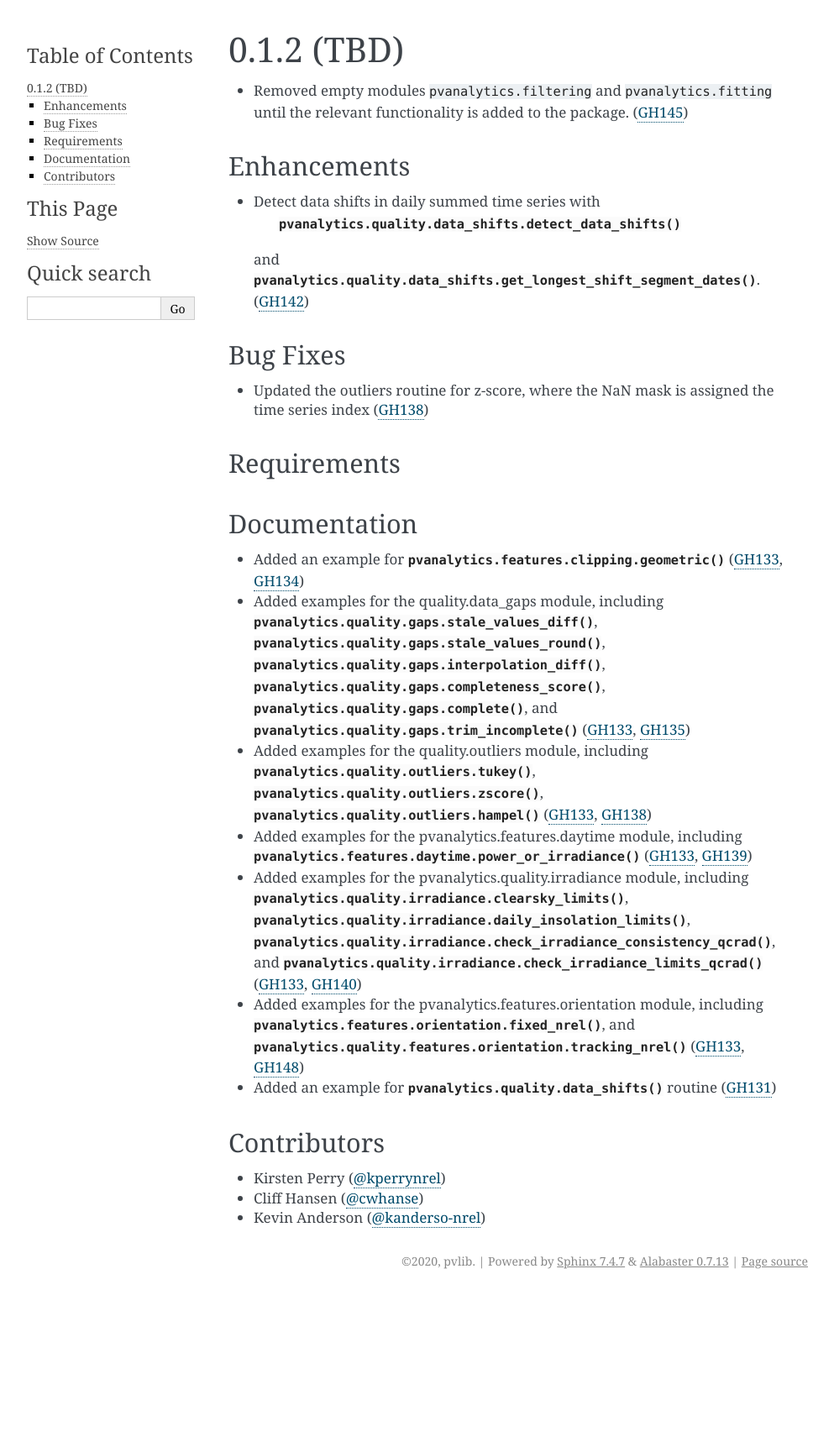
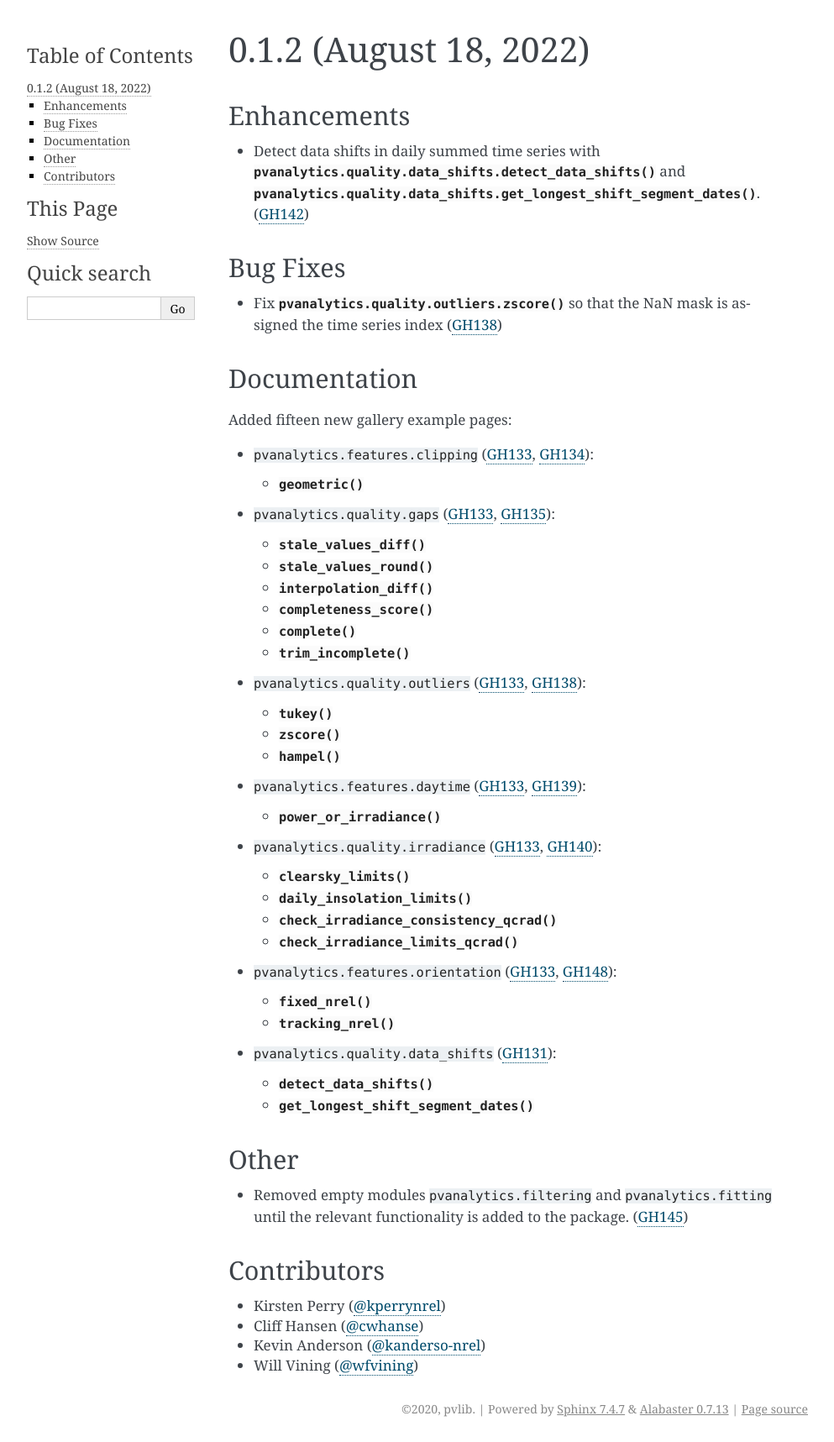
Before and after one commit to pvlib/pvanalytics, a Sphinx documentation site: the page built from docs/whatsnew/0.1.2.rst, in a window 1280 px wide. Shown: the whole page at 84% size, without its empty margins (148-1141 px from the left). Built offline with Sphinx 7.4.7, drawn with Linux system fonts in a browser that asks for light colours; pages that are not in the unit, such as notebooks, are missing from menus; before the commit the page ends 1541 px from its top, so only the background shows below that.

Commit message:
whatsnew cleanup

```diff
--- a/docs/whatsnew/0.1.2.rst
+++ b/docs/whatsnew/0.1.2.rst
@@ -1,60 +1,68 @@
 .. _whatsnew_012:
 
-0.1.2 (TBD)
--------------------------
-
-* Removed empty modules ``pvanalytics.filtering`` and ``pvanalytics.fitting``
-  until the relevant functionality is added to the package. (:pull:`145`)
+0.1.2 (August 18, 2022)
+-----------------------
 
 Enhancements
 ~~~~~~~~~~~~
 * Detect data shifts in daily summed time series with
-   :py:func:`pvanalytics.quality.data_shifts.detect_data_shifts`
+  :py:func:`pvanalytics.quality.data_shifts.detect_data_shifts`
   and :py:func:`pvanalytics.quality.data_shifts.get_longest_shift_segment_dates`. (:pull:`142`)
 
 Bug Fixes
 ~~~~~~~~~
-
-* Updated the outliers routine for z-score, where the NaN mask is assigned the time
+* Fix :py:func:`pvanalytics.quality.outliers.zscore` so that the NaN mask is assigned the time
   series index (:pull:`138`)
-
-Requirements
-~~~~~~~~~~~~
-
 
 Documentation
 ~~~~~~~~~~~~~
+Added fifteen new gallery example pages:
 
-* Added an example for
-  :py:func:`pvanalytics.features.clipping.geometric`  (:issue:`133`, :pull:`134`)
-* Added examples for the quality.data_gaps module, including
-  :py:func:`pvanalytics.quality.gaps.stale_values_diff`,
-  :py:func:`pvanalytics.quality.gaps.stale_values_round`,
-  :py:func:`pvanalytics.quality.gaps.interpolation_diff`,
-  :py:func:`pvanalytics.quality.gaps.completeness_score`,
-  :py:func:`pvanalytics.quality.gaps.complete`, and
-  :py:func:`pvanalytics.quality.gaps.trim_incomplete`
-  (:issue:`133`, :pull:`135`)
-* Added examples for the quality.outliers module, including
-  :py:func:`pvanalytics.quality.outliers.tukey`,
-  :py:func:`pvanalytics.quality.outliers.zscore`,
-  :py:func:`pvanalytics.quality.outliers.hampel`
-  (:issue:`133`, :pull:`138`)
-* Added examples for the pvanalytics.features.daytime module,
-  including :py:func:`pvanalytics.features.daytime.power_or_irradiance`
-  (:issue:`133`, :pull:`139`)
-* Added examples for the pvanalytics.quality.irradiance module,
-  including :py:func:`pvanalytics.quality.irradiance.clearsky_limits`,
-  :py:func:`pvanalytics.quality.irradiance.daily_insolation_limits`,
-  :py:func:`pvanalytics.quality.irradiance.check_irradiance_consistency_qcrad`,
-  and :py:func:`pvanalytics.quality.irradiance.check_irradiance_limits_qcrad`
-  (:issue:`133`, :pull:`140`)
-* Added examples for the pvanalytics.features.orientation module,
-  including :py:func:`pvanalytics.features.orientation.fixed_nrel`,
-  and :py:func:`pvanalytics.quality.features.orientation.tracking_nrel`
-  (:issue:`133`, :pull:`148`)
-* Added an example for
-  :py:func:`pvanalytics.quality.data_shifts` routine  (:pull:`131`)
+* ``pvanalytics.features.clipping`` (:issue:`133`, :pull:`134`):
+
+  * :py:func:`~pvanalytics.features.clipping.geometric`
+
+* ``pvanalytics.quality.gaps`` (:issue:`133`, :pull:`135`):
+
+  * :py:func:`~pvanalytics.quality.gaps.stale_values_diff`
+  * :py:func:`~pvanalytics.quality.gaps.stale_values_round`
+  * :py:func:`~pvanalytics.quality.gaps.interpolation_diff`
+  * :py:func:`~pvanalytics.quality.gaps.completeness_score`
+  * :py:func:`~pvanalytics.quality.gaps.complete`
+  * :py:func:`~pvanalytics.quality.gaps.trim_incomplete`
+
+* ``pvanalytics.quality.outliers`` (:issue:`133`, :pull:`138`):
+
+  * :py:func:`~pvanalytics.quality.outliers.tukey`
+  * :py:func:`~pvanalytics.quality.outliers.zscore`
+  * :py:func:`~pvanalytics.quality.outliers.hampel`
+
+* ``pvanalytics.features.daytime`` (:issue:`133`, :pull:`139`):
+
+  * :py:func:`~pvanalytics.features.daytime.power_or_irradiance`
+
+* ``pvanalytics.quality.irradiance`` (:issue:`133`, :pull:`140`):
+
+  * :py:func:`~pvanalytics.quality.irradiance.clearsky_limits`
+  * :py:func:`~pvanalytics.quality.irradiance.daily_insolation_limits`
+  * :py:func:`~pvanalytics.quality.irradiance.check_irradiance_consistency_qcrad`
+  * :py:func:`~pvanalytics.quality.irradiance.check_irradiance_limits_qcrad`
+
+* ``pvanalytics.features.orientation`` (:issue:`133`, :pull:`148`):
+
+  * :py:func:`~pvanalytics.features.orientation.fixed_nrel`
+  * :py:func:`~pvanalytics.features.orientation.tracking_nrel`
+
+* ``pvanalytics.quality.data_shifts`` (:pull:`131`):
+
+  * :py:func:`~pvanalytics.quality.data_shifts.detect_data_shifts`
+  * :py:func:`~pvanalytics.quality.data_shifts.get_longest_shift_segment_dates`
+
+Other
+~~~~~
+* Removed empty modules ``pvanalytics.filtering`` and ``pvanalytics.fitting``
+  until the relevant functionality is added to the package. (:pull:`145`)
+
 
 Contributors
 ~~~~~~~~~~~~
@@ -62,3 +70,4 @@ Contributors
 * Kirsten Perry (:ghuser:`kperrynrel`)
 * Cliff Hansen (:ghuser:`cwhanse`)
 * Kevin Anderson (:ghuser:`kanderso-nrel`)
+* Will Vining (:ghuser:`wfvining`)
```
